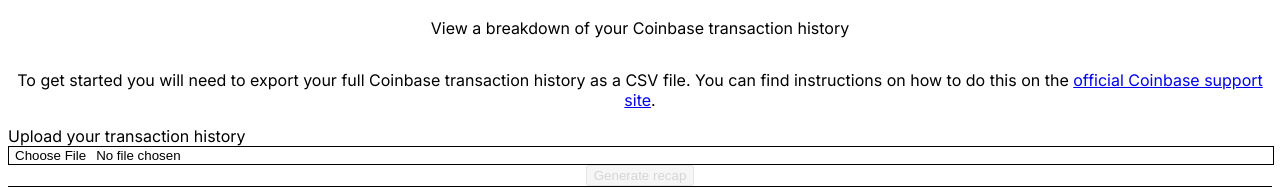
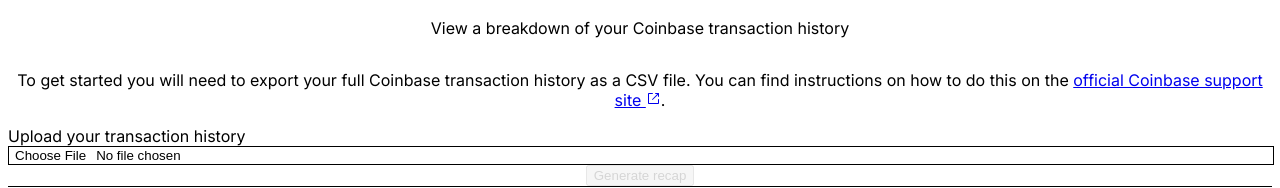
Before and after one commit to thomashockaday/coinbase-recap, a Next.js app: page / in a window 1280 px wide. Shown: the part 138-326 px from the top of the page. Built offline with nearby package versions, Linux system fonts and the light colour scheme.

Commit message:
Add external icon link

```diff
--- a/app/page.tsx
+++ b/app/page.tsx
@@ -4,6 +4,7 @@
 import { DataTable } from '@/components/ui/data-table';
 import { Input } from '@/components/ui/input';
 import { Label } from '@/components/ui/label';
+import { ExternalLinkIcon } from '@radix-ui/react-icons';
 import Image from 'next/image';
 import { useState } from 'react';
 import { Transaction, columns, csvToArray } from './table-data';
@@ -68,7 +69,8 @@
             href="https://help.coinbase.com/en/contact-us/support-faq/coinbase/how-to-view-your-balance-and-transactions"
             className="text-primary underline hover:no-underline"
           >
-            official Coinbase support site
+            official Coinbase support site&nbsp;
+            <ExternalLinkIcon className="inline h-4 w-4" />
           </a>
           .
         </p>
```
